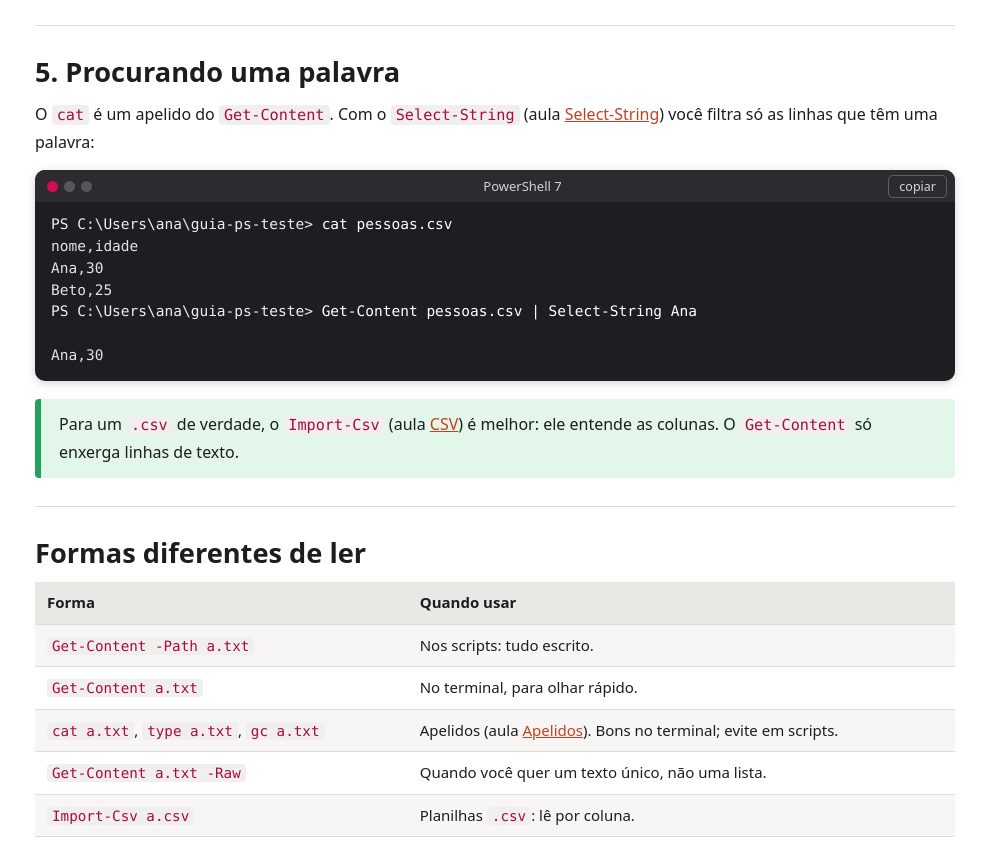
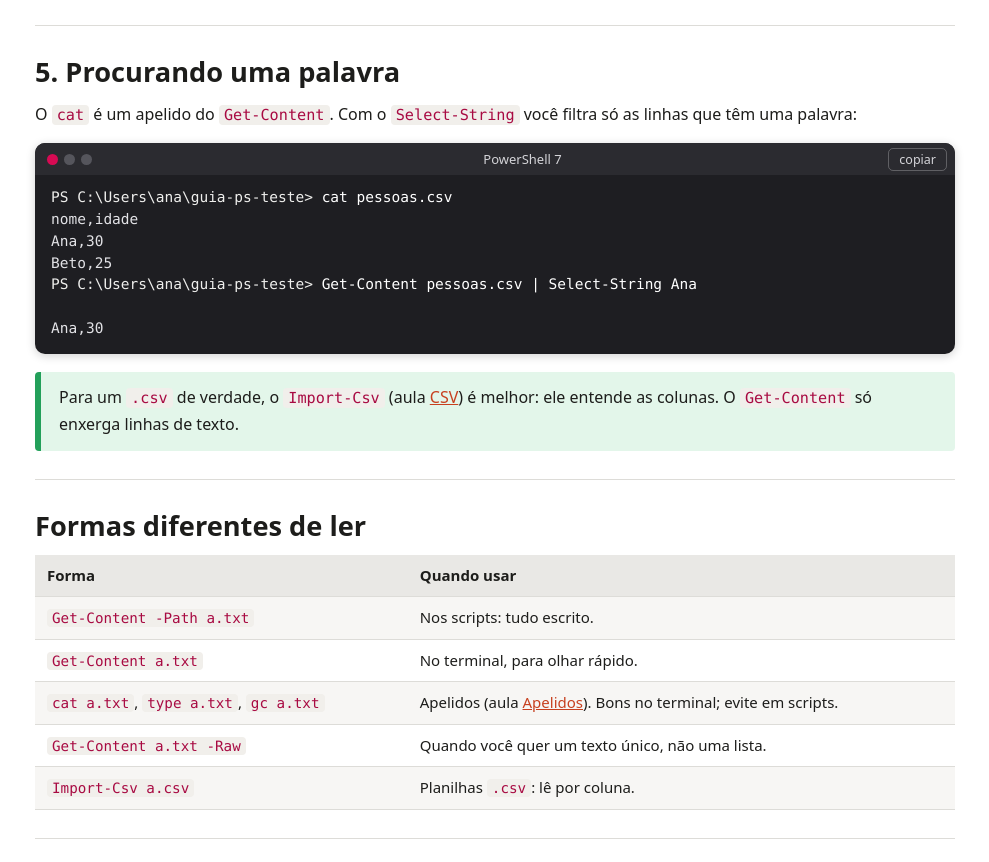
Before and after one commit to Wallysondevs/guia-powershell, a plain HTML site: page get-content.html in a window 1280 px wide. Shown: the part 3539-4401 px from the top of the page, without its empty margins (255-1244 px from the left). Drawn offline with Linux system fonts and the light colour scheme; a script that the page names is missing.

Commit message:
get-content: corrige links para páginas do menu

```diff
--- a/get-content.html
+++ b/get-content.html
@@ -128,7 +128,7 @@ Lines Words Characters Property
 <hr>
 
 <h2>5. Procurando uma palavra</h2>
-<p>O <code>cat</code> é um apelido do <code>Get-Content</code>. Com o <code>Select-String</code> (aula <a href="select-string.html">Select-String</a>) você filtra só as linhas que têm uma palavra:</p>
+<p>O <code>cat</code> é um apelido do <code>Get-Content</code>. Com o <code>Select-String</code> você filtra só as linhas que têm uma palavra:</p>
 <pre class="term" data-title="PowerShell 7">PS C:\Users\ana\guia-ps-teste&gt; cat pessoas.csv
 nome,idade
 Ana,30
@@ -137,7 +137,7 @@ PS C:\Users\ana\guia-ps-teste&gt; Get-Content pessoas.csv | Select-String Ana
 
 Ana,30
 </pre>
-<div class="tip">Para um <code>.csv</code> de verdade, o <code>Import-Csv</code> (aula <a href="import-csv.html">CSV</a>) é melhor: ele entende as colunas. O <code>Get-Content</code> só enxerga linhas de texto.</div>
+<div class="tip">Para um <code>.csv</code> de verdade, o <code>Import-Csv</code> (aula <a href="csv.html">CSV</a>) é melhor: ele entende as colunas. O <code>Get-Content</code> só enxerga linhas de texto.</div>
 
 <hr>
 
```
